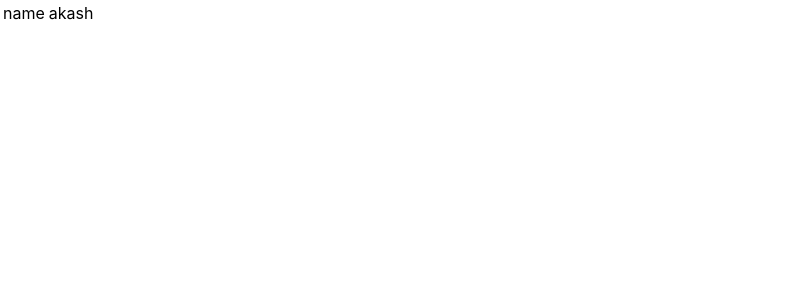
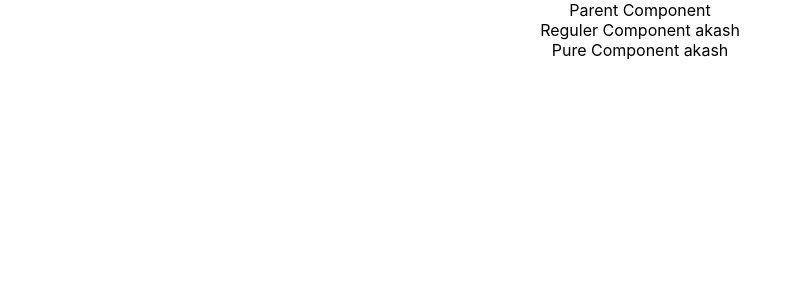
Before and after one commit to dev-kakash/react-basic, a React (Create React App) app: page / in a window 1280 px wide. Shown: the top 300 px of the page, without its empty margins (0-798 px from the left). Built offline with nearby package versions, Linux system fonts and the light colour scheme.

Commit message:
Pure Components-26

```diff
--- a/src/App.js
+++ b/src/App.js
@@ -20,6 +20,7 @@
 import LifeCycleA from './components/LifeCycleA';
 import FragmentDemo from './components/FragmentDemo';
 import Table from './components/Table';
+import Parent from './components/Parent';
 
 function App() {
   return (
@@ -44,8 +45,9 @@
       <StyleModule/>
       <Form/>
       <LifeCycleA/>
-      <FragmentDemo/> */}
-      <Table/>
+      <FragmentDemo/>
+      <Table/> */}
+      <Parent/>
 
     </div>
   );
--- /dev/null
+++ b/src/components/Parent.js
@@ -0,0 +1,33 @@
+import React, { Component } from 'react'
+import PureComp from './PureComp'
+import RegulerComp from './RegulerComp'
+
+
+class Parent extends Component {
+    constructor(props) {
+        super(props)
+
+        this.state = {
+             name:'Akash'
+        }
+    }
+    componentDidMount(){
+        setInterval(()=>{
+            this.setState({
+                name:'akash'
+            })
+        },2000)
+    }
+    render() {
+        console.log('**************parent component render *******************')
+        return (
+            <div>
+               Parent Component
+               <RegulerComp name={this.state.name} />
+               <PureComp name={this.state.name} />
+            </div>
+        )
+    }
+}
+
+export default Parent
--- /dev/null
+++ b/src/components/PureComp.js
@@ -0,0 +1,14 @@
+import React, { PureComponent } from 'react'
+
+export class PureComp extends PureComponent {
+    render() {
+        console.log('pure component render ')
+        return (
+            <div>
+                Pure Component {this.props.name}
+            </div>
+        )
+    }
+}
+
+export default PureComp
--- /dev/null
+++ b/src/components/RegulerComp.js
@@ -0,0 +1,14 @@
+import React, { Component } from 'react'
+
+class RegulerComp extends Component {
+    render() {
+        console.log('reguler component render ')
+        return (
+            <div>
+            Reguler Component {this.props.name}
+            </div>
+        )
+    }
+}
+
+export default RegulerComp
```
